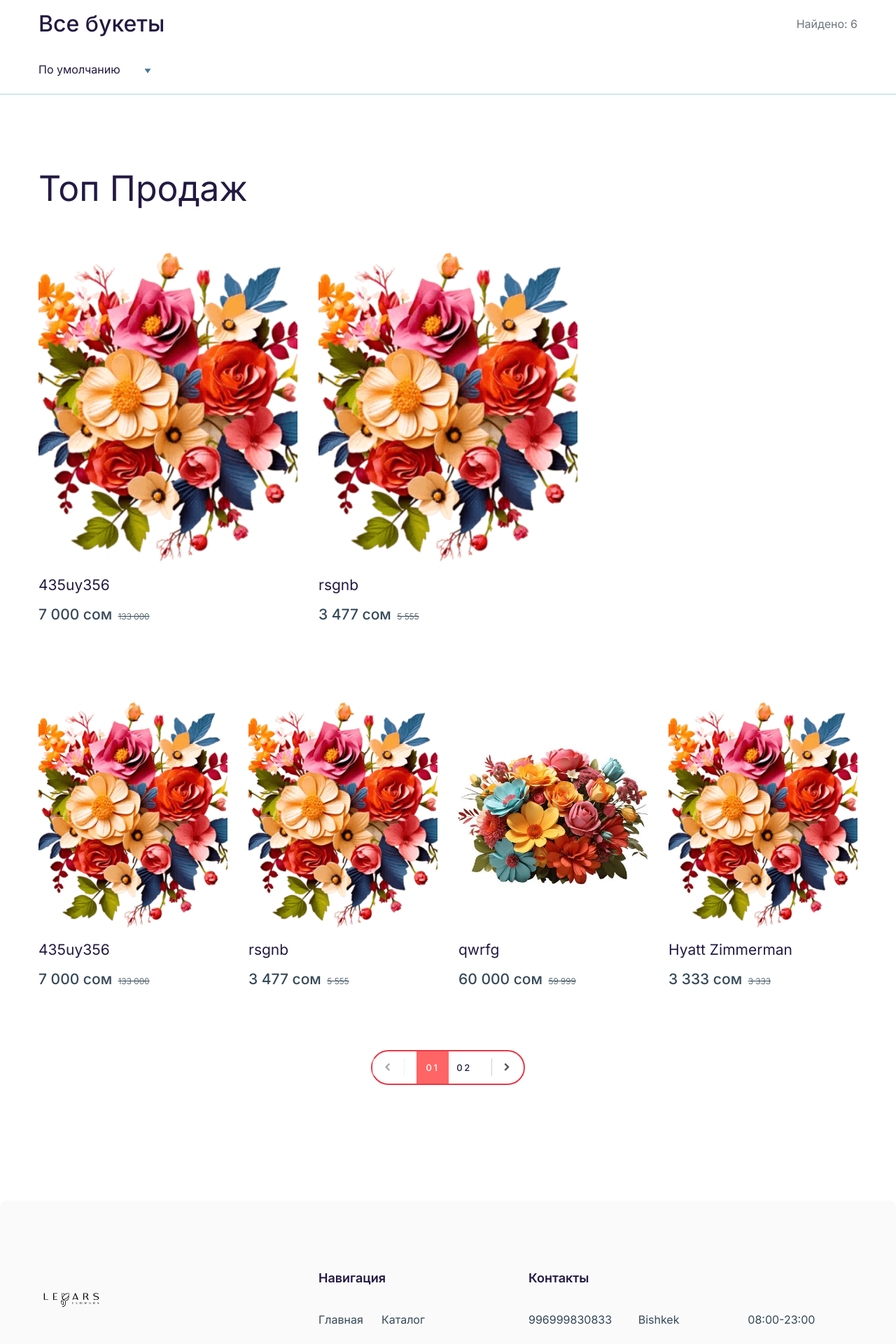
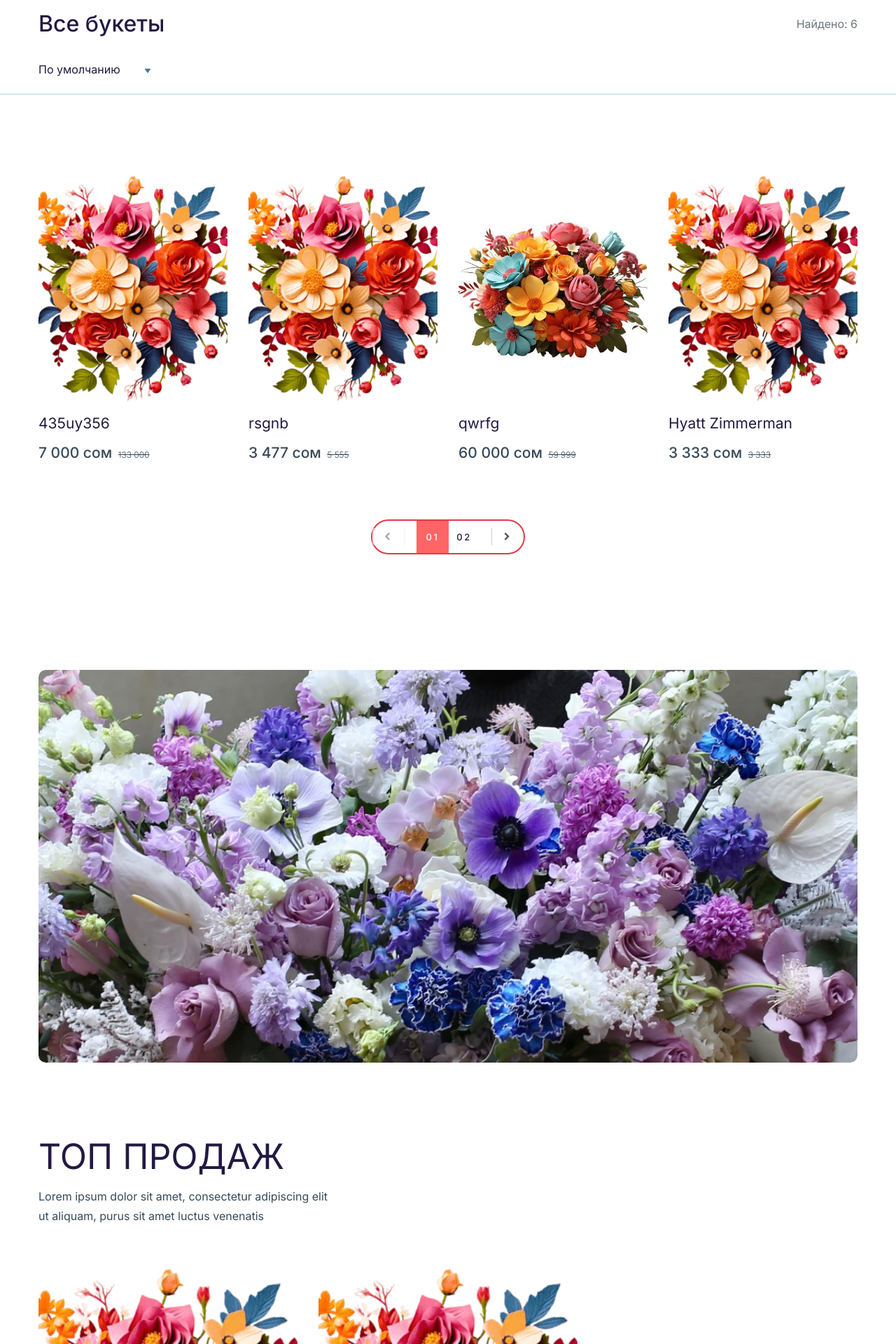
Before and after one commit to shermadinovv/levars_flowers, a Django app: page /catalog/ in a window 1280 px wide. Shown: the part 448-2368 px from the top of the page at 70% size. Run offline with Django 5.2, Linux system fonts and the light colour scheme; data comes from the database, SQL or seed files in the repository; both versions use the stored data as it was after the commit; some libraries are stand-ins or nearby versions.

Commit message:
Moved top sales section

```diff
--- a/shop/templates/shop/base.html
+++ b/shop/templates/shop/base.html
@@ -38,7 +38,15 @@
         .product-thumb img { width: 100%; aspect-ratio: 370 / 450; object-fit: cover; }
         .product-details-thumb img { width: 100%; height: auto; }
         .btn.disabled { pointer-events: none; opacity: .6; }
-        @media (max-width: 767.98px) and (orientation: portrait) {
+        .category-grid {
+            row-gap: 1.5rem;
+        }
+        @media (min-width: 576px) {
+            .category-grid {
+                row-gap: 2.5rem;
+            }
+        }
+        {% comment %} @media (max-width: 767.98px) and (orientation: portrait) {
             .category-row {
                 flex-wrap: nowrap;
                 overflow-x: auto;
@@ -50,13 +58,12 @@
                 display: none;
             }
             .category-row > [class*="col-"] {
-                touch-action: pan-x;
                 flex: 0 0 42%;
                 max-width: 42%;
                 scroll-snap-align: start;
             }
-        }
-            </style>
+        } {% endcomment %}
+    </style>
     {% block extra_head %}{% endblock %}
 </head>
 
--- a/shop/templates/shop/catalog.html
+++ b/shop/templates/shop/catalog.html
@@ -10,7 +10,8 @@
 <!--== Start Product Category Area Wrapper ==-->
 <section class="section-space pb-0">
     <div class="container">
-        <div class="row g-3 g-sm-6 justify-content-center category-row">
+        <div class="row g-3 g-sm-6 justify-content-center category-grid">
+        {% comment %} <div class="row g-3 g-sm-6 justify-content-center category-row"> {% endcomment %}
             <div class="col-6 col-lg-4 col-xl-2">
                 <a href="{{ catalog_url }}" class="product-category-item"{% if not current_category %} data-bg-color="#F1F1F1"{% endif %}>
                     <h3 class="title">Все букеты</h3>
@@ -54,29 +55,6 @@
 </div>
 <!--== End Shop Top Bar Area Wrapper ==-->
 
-{% if top_sellers and not current_category and not query %}
-<!--== Start Top Sellers Area Wrapper ==-->
-<section class="section-space pb-0">
-    <div class="container">
-        <div class="row">
-            <div class="col-12">
-                <div class="section-title">
-                    <h2 class="title">Топ продаж</h2>
-                </div>
-            </div>
-        </div>
-        <div class="row mb-n4 mb-sm-n10 g-3 g-sm-6">
-            {% for product in top_sellers %}
-            <div class="col-6 col-lg-4 mb-4 mb-sm-8">
-                {% include 'shop/_product_card.html' %}
-            </div>
-            {% endfor %}
-        </div>
-    </div>
-</section>
-<!--== End Top Sellers Area Wrapper ==-->
-{% endif %}
-
 <!--== Start Product Area Wrapper ==-->
 <section class="section-space">
     <div class="container">
@@ -91,7 +69,7 @@
         </div>
 
 
-        <div class="col-12 mt-8 pt-5">
+        <div class="col-12 mt-8 pt-4">
             <ul class="pagination justify-content-center me-auto ms-auto mt-5 mb-0 mb-sm-10">
 
                 {# Стрелка «Назад» #}
@@ -140,11 +118,47 @@
             </ul>
         </div>
 
-
-
     </div>
 </section>
 <!--== End Product Area Wrapper ==-->
+
+<section>
+    <div class="container">
+    <!--== Start Product Category Item ==-->
+            <a href="product.html" class="product-banner-item">
+                    <img src="media/banners/types_of_flowers_banner.webp" height="240" alt="Image-HasTech">
+            </a>
+        <!--== End Product Category Item ==-->
+    </div>
+</section>
+
+{% if top_sellers and not current_category and not query %}
+
+<!--== Start Top Sellers Area Wrapper ==-->
+<section class="section-space pb-0">
+    <div class="container">
+        <div class="row">
+            <div class="col-12">
+                <div class="section-title">
+                    <h2 class="title">ТОП ПРОДАЖ</h2>
+                    <p class="m-0">Lorem ipsum dolor sit amet, consectetur adipiscing elit ut aliquam, purus sit amet luctus venenatis</p>
+                </div>
+            </div>
+        </div>
+        <div class="row mb-n4 mb-sm-n10 g-3 g-sm-6">
+            {% for product in top_sellers %}
+            <div class="col-6 col-lg-4 mb-4 mb-sm-8">
+                {% include 'shop/_product_card.html' %}
+            </div>
+            {% endfor %}
+        </div>
+    </div>
+</section>
+<!--== End Top Sellers Area Wrapper ==-->
+{% endif %}
+
+
+
 {% endblock %}
 
 {% block scripts %}
--- a/shop/templates/shop/index.html
+++ b/shop/templates/shop/index.html
@@ -71,7 +71,7 @@
 <!--== Start Product Category Area Wrapper ==-->
 <section class="section-space pb-0">
     <div class="container">
-        <div class="row g-3 g-sm-6 justify-content-center">
+        <div class="row g-3 g-sm-6 justify-content-center category-grid">
             {% for category in categories %}
             <div class="col-6 col-lg-4 col-xl-2">
                 <a href="{{ catalog_url }}?category={{ category.slug }}" class="product-category-item" data-bg-color="{% cycle '#FFDAE0' '#FFEDB4' '#DFE4FF' '#FFEACC' '#FFF3DA' %}">
```
Also changed, not shown: db.sqlite3, media/banners/2.png (added), media/banners/types_of_flowers_banner.webp (added).
